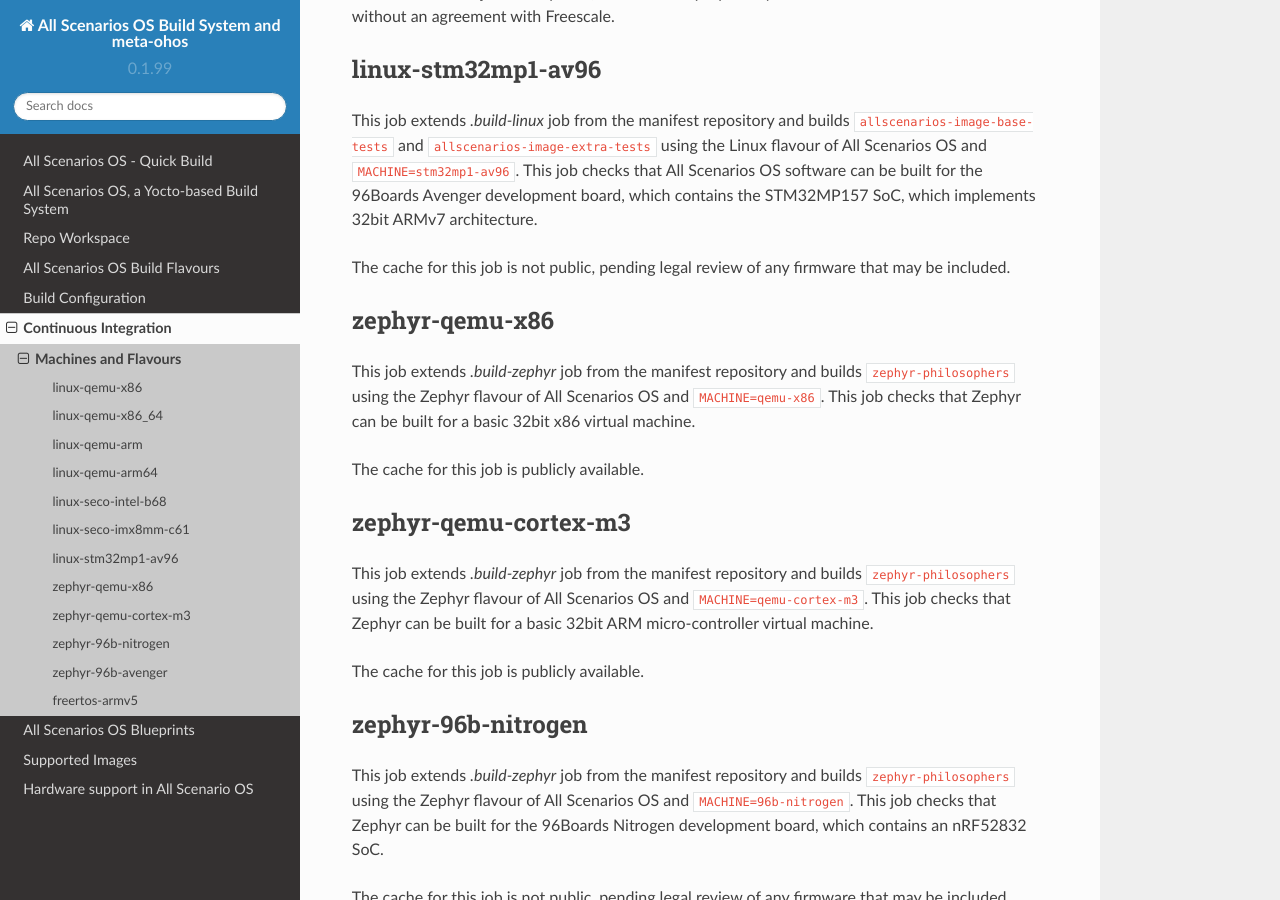
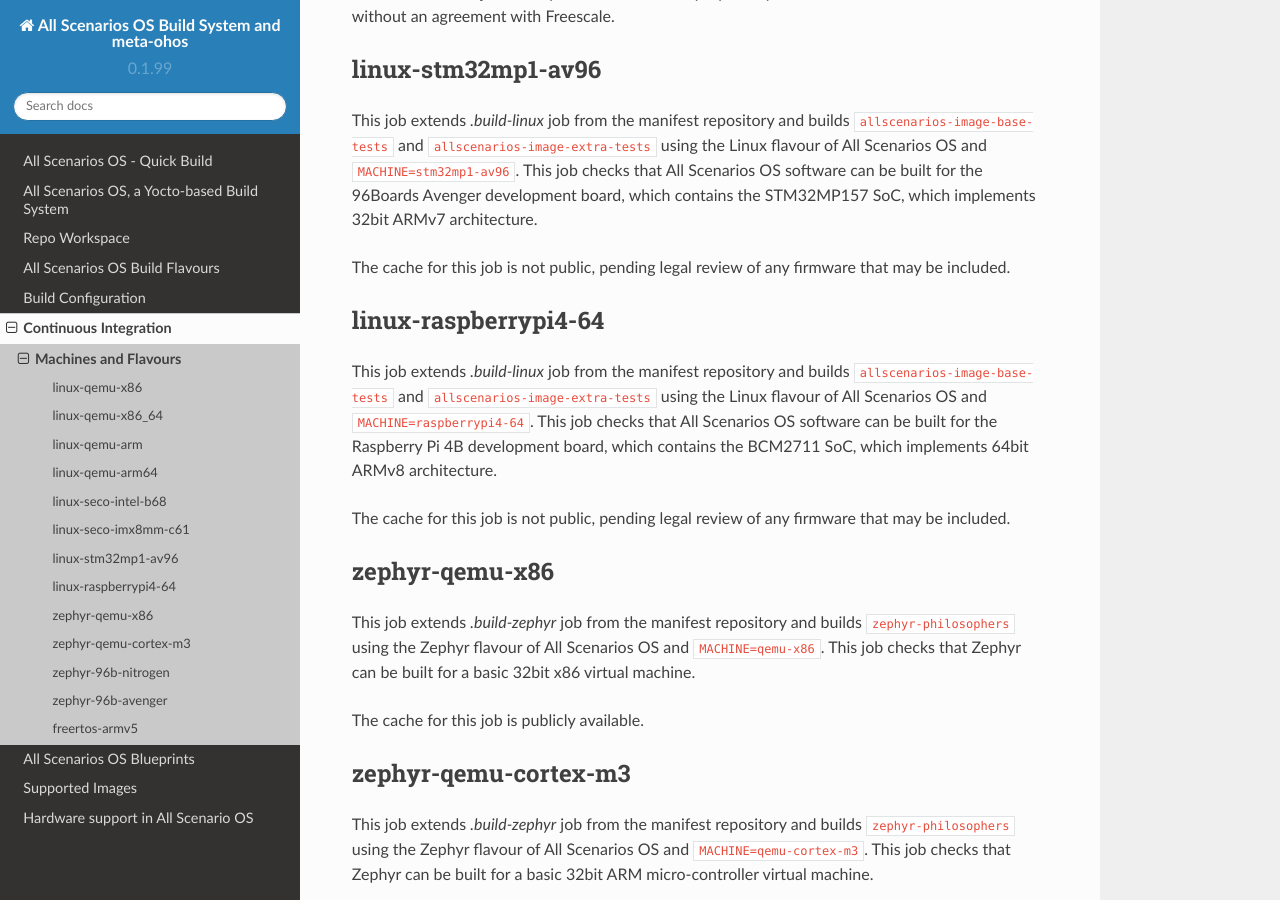
Before and after one commit to alema-r/Alessandro-Marcolini-Oniro, a Sphinx documentation site: the page built from docs/ci/machines-and-flavours.rst, in a window 1280 px wide and 900 px high, scrolled down 1715 px. Built offline with Sphinx 7.4.7 and the Read the Docs theme 2.0.0, drawn with Linux system fonts in a browser that asks for light colours.

Commit message:
.ostc-ci,docs: add build job for Raspberry Pi 4
Raspberry Pi 4 was added a while ago but is not a part of CI.

Signed-off-by: Zygmunt Krynicki <zygmunt.krynicki@huawei.com>

```diff
--- a/docs/ci/machines-and-flavours.rst
+++ b/docs/ci/machines-and-flavours.rst
@@ -93,6 +93,19 @@ architecture.
 The cache for this job is not public, pending legal review of any firmware that
 may be included.
 
+linux-raspberrypi4-64
+.....................
+
+This job extends `.build-linux` job from the manifest repository and builds
+``allscenarios-image-base-tests`` and ``allscenarios-image-extra-tests`` using
+the Linux flavour of All Scenarios OS and ``MACHINE=raspberrypi4-64``. This job
+checks that All Scenarios OS software can be built for the Raspberry Pi 4B
+development board, which contains the BCM2711 SoC, which implements 64bit ARMv8
+architecture.
+
+The cache for this job is not public, pending legal review of any firmware that
+may be included.
+
 zephyr-qemu-x86
 ...............
 
```
Also changed, not shown: 1 other file.
